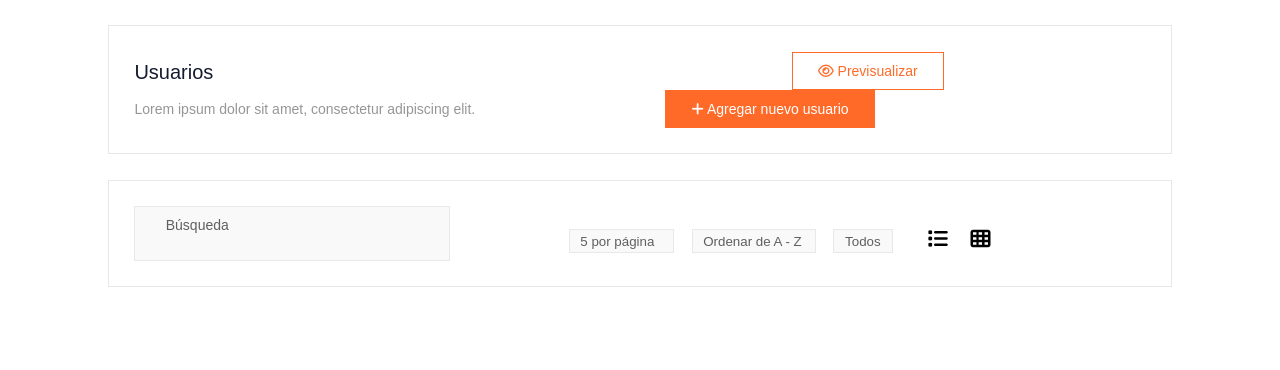
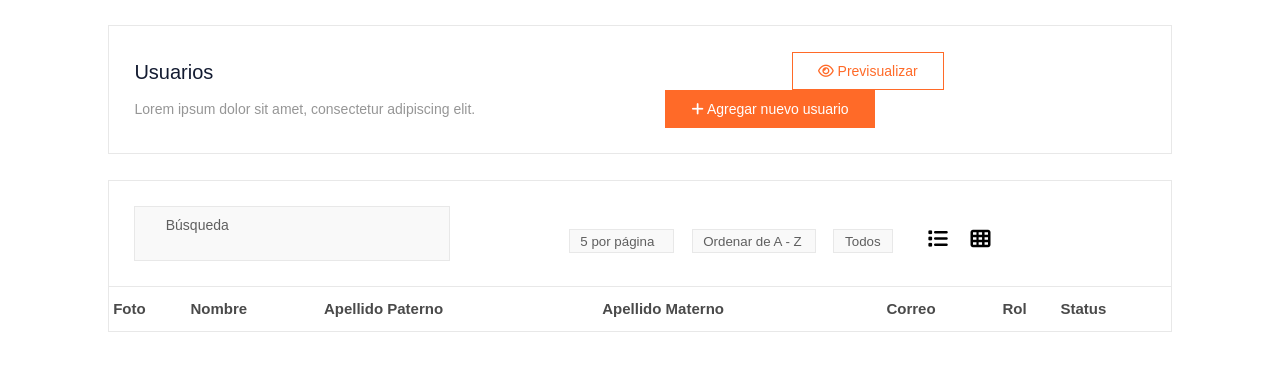
Before and after one commit to alanicio/angular-users-management, an Angular app: page / in a window 1280 px wide. Shown: the top 370 px of the page. Built offline with nearby package versions, Linux system fonts and the light colour scheme.

Commit message:
table's header in display list Done

```diff
--- a/src/app/app.module.ts
+++ b/src/app/app.module.ts
@@ -4,11 +4,13 @@ import { NgModule } from '@angular/core';
 import { AppRoutingModule } from './app-routing.module';
 import { AppComponent } from './app.component';
 import { UsersListComponent } from './users-list/users-list.component';
+import { DisplayUsersComponent } from './display-users/display-users.component';
 
 @NgModule({
   declarations: [
     AppComponent,
-    UsersListComponent
+    UsersListComponent,
+    DisplayUsersComponent
   ],
   imports: [
     BrowserModule,
--- /dev/null
+++ b/src/app/display-users/display-users.component.css
@@ -0,0 +1,23 @@
+.container{
+	width: 84%;
+	margin: auto;
+	background-color: #ffffff;
+	border-bottom: 1px solid #e8e8e8;
+	border-left: 1px solid #e8e8e8;
+	border-right: 1px solid #e8e8e8;
+}
+
+table{
+	width: 100%;
+}
+
+thead{
+	font-family: Arial, Helvetica, sans-serif;
+	color: #4a4a4a;
+	font-weight: bold;
+	font-size: 15px;
+}
+
+td{
+	padding: 1% 0%;
+}
--- /dev/null
+++ b/src/app/display-users/display-users.component.html
@@ -0,0 +1,22 @@
+<div class="container">
+	<table>
+		<thead>
+			<tr>
+				<td></td>
+				<td>Foto</td>
+				<td>Nombre</td>
+				<td>Apellido Paterno</td>
+				<td>Apellido Materno</td>
+				<td>Correo</td>
+				<td>Rol</td>
+				<td>Status</td>
+				<td></td>
+			</tr>
+		</thead>
+		<tbody>
+			<tr>
+
+			</tr>
+		</tbody>
+	</table>
+</div>
--- /dev/null
+++ b/src/app/display-users/display-users.component.ts
@@ -0,0 +1,15 @@
+import { Component, OnInit } from '@angular/core';
+
+@Component({
+  selector: 'display-users',
+  templateUrl: './display-users.component.html',
+  styleUrls: ['./display-users.component.css']
+})
+export class DisplayUsersComponent implements OnInit {
+
+  constructor() { }
+
+  ngOnInit(): void {
+  }
+
+}
--- a/src/app/users-list/users-list.component.html
+++ b/src/app/users-list/users-list.component.html
@@ -36,3 +36,4 @@
 		</div>
 	</div>
 </div>
+<display-users></display-users>
```
Also changed, not shown: 1 other file (tests, documents, lock files or other folders).
